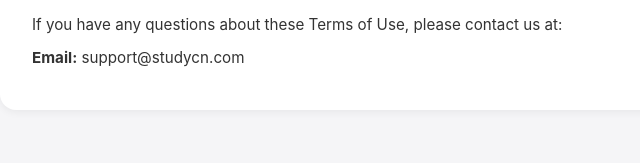
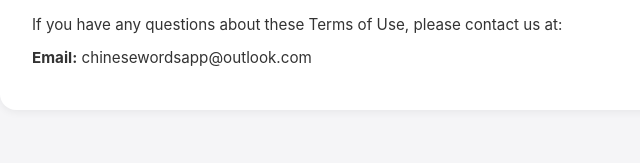
Before and after one commit to baigouda/urd-studycn-support, a plain HTML site: page terms.html in a window 1280 px wide. Shown: the part 3252-3415 px from the top of the page, 260-900 px from the left. Drawn offline with Linux system fonts and the light colour scheme.

Commit message:
Fix contact email in terms.html

```diff
--- a/terms.html
+++ b/terms.html
@@ -105,7 +105,7 @@
         <div class="card">
             <h2>11. Contact Us</h2>
             <p>If you have any questions about these Terms of Use, please contact us at:</p>
-            <p><strong>Email:</strong> support@studycn.com</p>
+            <p><strong>Email:</strong> chinesewordsapp@outlook.com</p>
         </div>
 
         <div class="footer">
```
